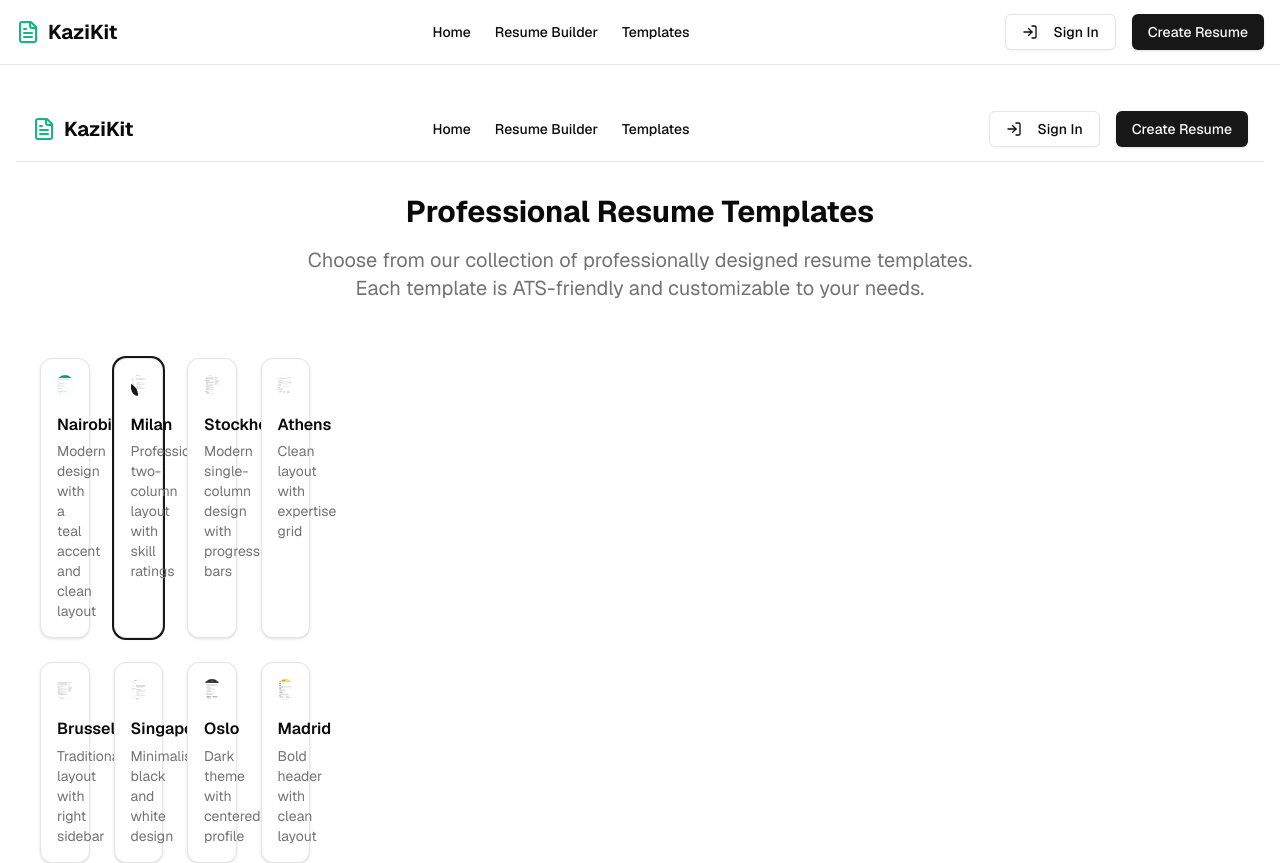
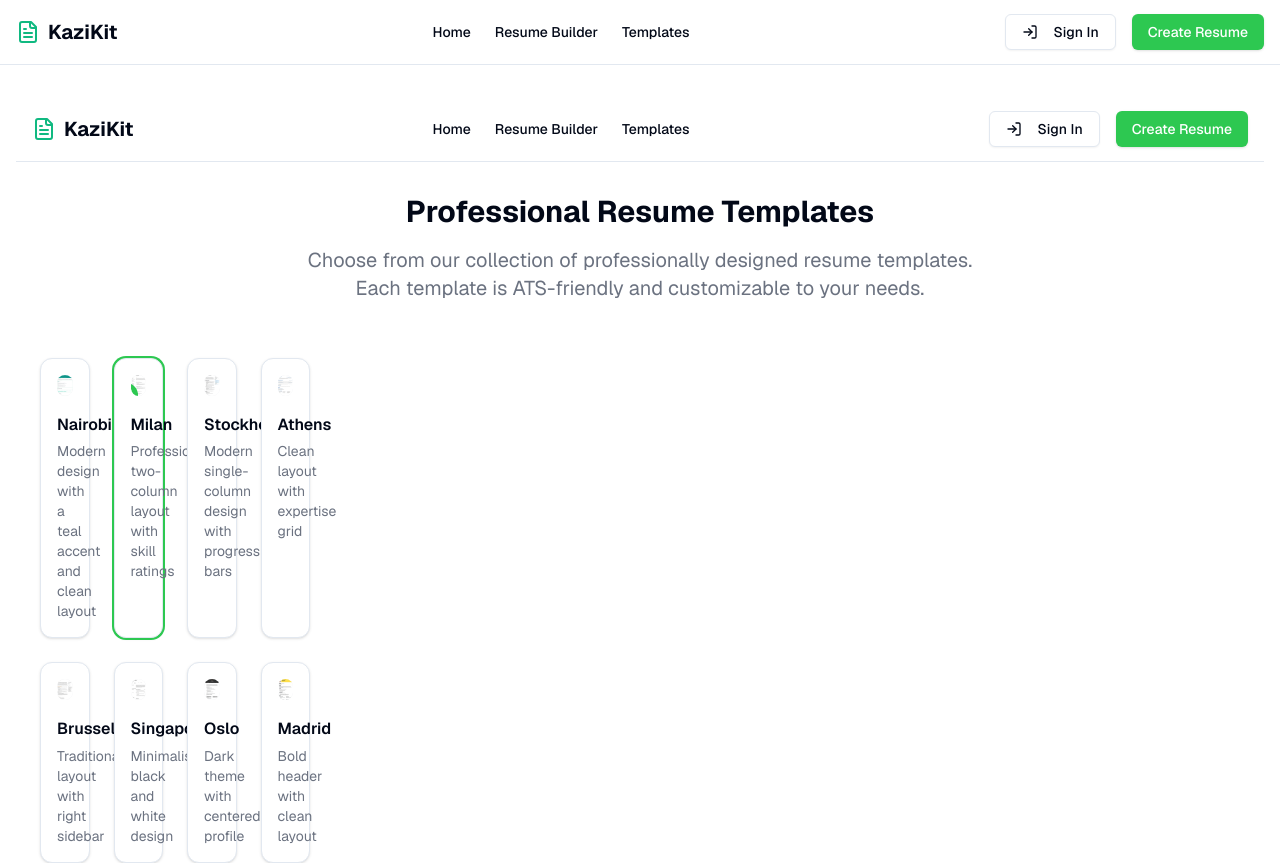
Before and after one commit to AustinKingOry/resume-builder, a Next.js app: page /pages in a window 1280 px wide. Shown: the top 863 px of the page. Built offline with nearby package versions, Linux system fonts and the light colour scheme.

Commit message:
Update brand colors

```diff
--- a/src/app/globals.css
+++ b/src/app/globals.css
@@ -24,56 +24,64 @@ body {
 @layer base {
   :root {
     --background: 0 0% 100%;
-    --foreground: 0 0% 3.9%;
+    --foreground: 222.2 84% 4.9%;
+
     --card: 0 0% 100%;
-    --card-foreground: 0 0% 3.9%;
+    --card-foreground: 222.2 84% 4.9%;
+
     --popover: 0 0% 100%;
-    --popover-foreground: 0 0% 3.9%;
-    --primary: 0 0% 9%;
-    --primary-foreground: 0 0% 98%;
-    --secondary: 0 0% 96.1%;
-    --secondary-foreground: 0 0% 9%;
-    --muted: 0 0% 96.1%;
-    --muted-foreground: 0 0% 45.1%;
-    --accent: 0 0% 96.1%;
-    --accent-foreground: 0 0% 9%;
+    --popover-foreground: 222.2 84% 4.9%;
+
+    --primary: 134 63% 48%;
+    --primary-foreground: 0 0% 100%;
+
+    --secondary: 217 91% 60%;
+    --secondary-foreground: 0 0% 100%;
+
+    --muted: 220 17% 95%;
+    --muted-foreground: 220 9% 46%;
+
+    --accent: 210 40% 96.1%;
+    --accent-foreground: 222.2 47.4% 11.2%;
+
     --destructive: 0 84.2% 60.2%;
-    --destructive-foreground: 0 0% 98%;
-    --border: 0 0% 89.8%;
-    --input: 0 0% 89.8%;
-    --ring: 0 0% 3.9%;
-    --chart-1: 12 76% 61%;
-    --chart-2: 173 58% 39%;
-    --chart-3: 197 37% 24%;
-    --chart-4: 43 74% 66%;
-    --chart-5: 27 87% 67%;
+    --destructive-foreground: 210 40% 98%;
+
+    --border: 214.3 31.8% 91.4%;
+    --input: 214.3 31.8% 91.4%;
+    --ring: 221.2 83.2% 53.3%;
+
     --radius: 0.5rem;
   }
+
   .dark {
-    --background: 0 0% 3.9%;
-    --foreground: 0 0% 98%;
-    --card: 0 0% 3.9%;
-    --card-foreground: 0 0% 98%;
-    --popover: 0 0% 3.9%;
-    --popover-foreground: 0 0% 98%;
-    --primary: 0 0% 98%;
-    --primary-foreground: 0 0% 9%;
-    --secondary: 0 0% 14.9%;
-    --secondary-foreground: 0 0% 98%;
-    --muted: 0 0% 14.9%;
-    --muted-foreground: 0 0% 63.9%;
-    --accent: 0 0% 14.9%;
-    --accent-foreground: 0 0% 98%;
+    --background: 222.2 84% 4.9%;
+    --foreground: 210 40% 98%;
+
+    --card: 222.2 84% 4.9%;
+    --card-foreground: 210 40% 98%;
+
+    --popover: 222.2 84% 4.9%;
+    --popover-foreground: 210 40% 98%;
+
+    --primary: 217.2 91.2% 59.8%;
+    --primary-foreground: 222.2 47.4% 11.2%;
+
+    --secondary: 217.2 32.6% 17.5%;
+    --secondary-foreground: 210 40% 98%;
+
+    --muted: 217.2 32.6% 17.5%;
+    --muted-foreground: 215 20.2% 65.1%;
+
+    --accent: 217.2 32.6% 17.5%;
+    --accent-foreground: 210 40% 98%;
+
     --destructive: 0 62.8% 30.6%;
-    --destructive-foreground: 0 0% 98%;
-    --border: 0 0% 14.9%;
-    --input: 0 0% 14.9%;
-    --ring: 0 0% 83.1%;
-    --chart-1: 220 70% 50%;
-    --chart-2: 160 60% 45%;
-    --chart-3: 30 80% 55%;
-    --chart-4: 280 65% 60%;
-    --chart-5: 340 75% 55%;
+    --destructive-foreground: 210 40% 98%;
+
+    --border: 217.2 32.6% 17.5%;
+    --input: 217.2 32.6% 17.5%;
+    --ring: 212.7 26.8% 83.9%;
   }
 }
 
```
